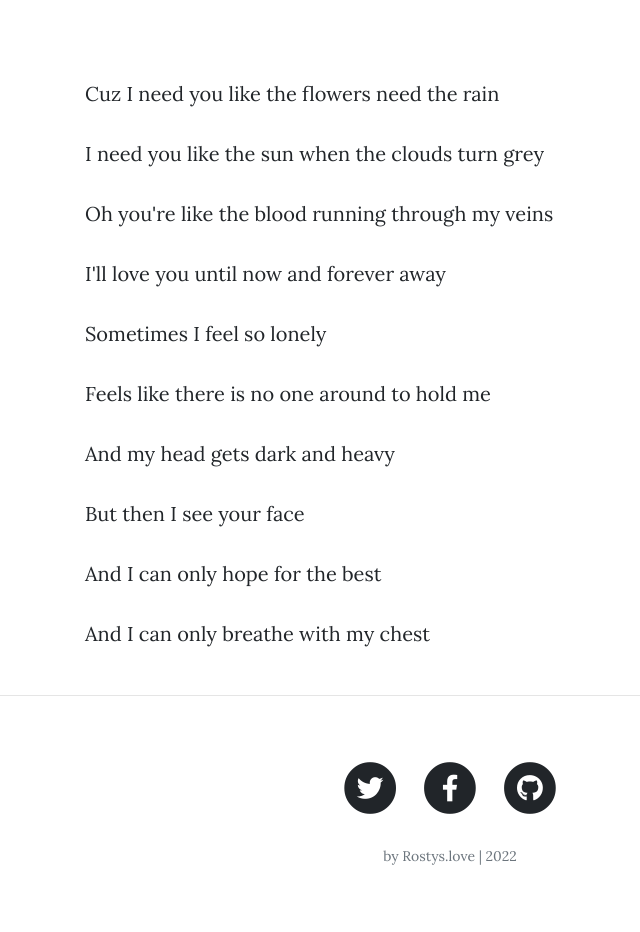
After one commit to rostys-love/Blog-with-users_giti, a Flask app: page /fortory in a window 1280 px wide. The commit adds this page. Shown: the part 533-1465 px from the top of the page, without its empty margins (190-830 px from the left). Run offline with Flask 2, Linux system fonts and the light colour scheme; a user stored in the database is signed in; some libraries are stand-ins or nearby versions.

```diff
--- a/main.py
+++ b/main.py
@@ -1,87 +1,68 @@
-from functools import wraps
-import os
-from flask import Flask, render_template, redirect, url_for, flash, request, abort
+from flask import Flask, render_template, redirect, url_for, flash, abort
 from flask_bootstrap import Bootstrap
 from flask_ckeditor import CKEditor
 from datetime import date
+from functools import wraps
 from werkzeug.security import generate_password_hash, check_password_hash
 from flask_sqlalchemy import SQLAlchemy
 from sqlalchemy.orm import relationship
 from flask_login import UserMixin, login_user, LoginManager, login_required, current_user, logout_user
-from forms import CreatePostForm, RegisterForm, LoginForm, CommentForm
+from forms import LoginForm, RegisterForm, CreatePostForm, CommentForm
 from flask_gravatar import Gravatar
 
 app = Flask(__name__)
-app.config['SECRET_KEY'] = os.environ.get("SECRET_KEY")
+app.config['SECRET_KEY'] = '8BYkEfBA6O6donzWlSihBXox7C0sKR6b'
 ckeditor = CKEditor(app)
 Bootstrap(app)
+gravatar = Gravatar(app, size=100, rating='g', default='retro', force_default=False, force_lower=False, use_ssl=False, base_url=None)
 
 ##CONNECT TO DB
-app.config['SQLALCHEMY_DATABASE_URI'] = os.environ.get("DATABASE_URL")
+app.config['SQLALCHEMY_DATABASE_URI'] = 'sqlite:///blog.db'
 app.config['SQLALCHEMY_TRACK_MODIFICATIONS'] = False
 db = SQLAlchemy(app)
-
 login_manager = LoginManager()
 login_manager.init_app(app)
-
-gravatar = Gravatar(app,
-                    size=100,
-                    rating='g',
-                    default='retro',
-                    force_default=False,
-                    force_lower=False,
-                    use_ssl=False,
-                    base_url=None)
 
 
 @login_manager.user_loader
 def load_user(user_id):
     return User.query.get(int(user_id))
 
-##CONFIGURE TABLES
 
-
+##CONFIGURE TABLE
 class User(UserMixin, db.Model):
     __tablename__ = "users"
     id = db.Column(db.Integer, primary_key=True)
     email = db.Column(db.String(100), unique=True)
     password = db.Column(db.String(100))
     name = db.Column(db.String(100))
-
-    # This will act like a List of BlogPost objects attached to each User.
-    # The "author" refers to the author property in the BlogPost class.
     posts = relationship("BlogPost", back_populates="author")
     comments = relationship("Comment", back_populates="comment_author")
+
 
 class BlogPost(db.Model):
     __tablename__ = "blog_posts"
     id = db.Column(db.Integer, primary_key=True)
-
-    # Create Foreign Key, "users.id" the users refers to the tablename of User.
     author_id = db.Column(db.Integer, db.ForeignKey("users.id"))
-    # Create reference to the User object, the "posts" refers to the posts protperty in the User class.
     author = relationship("User", back_populates="posts")
-
     title = db.Column(db.String(250), unique=True, nullable=False)
     subtitle = db.Column(db.String(250), nullable=False)
     date = db.Column(db.String(250), nullable=False)
     body = db.Column(db.Text, nullable=False)
     img_url = db.Column(db.String(250), nullable=False)
-
     comments = relationship("Comment", back_populates="parent_post")
 
 
-class Comment(UserMixin, db.Model):
+class Comment(db.Model):
     __tablename__ = "comments"
     id = db.Column(db.Integer, primary_key=True)
-    text = db.Column(db.String(100))
-    comment_author = relationship("User", back_populates="comments")
+    post_id = db.Column(db.Integer, db.ForeignKey("blog_posts.id"))
     author_id = db.Column(db.Integer, db.ForeignKey("users.id"))
     parent_post = relationship("BlogPost", back_populates="comments")
-    post_id = db.Column(db.Integer, db.ForeignKey("blog_posts.id"))
+    comment_author = relationship("User", back_populates="comments")
+    text = db.Column(db.Text, nullable=False)
+db.create_all()
 
-
-db.create_all()
 
 def admin_only(f):
     @wraps(f)
@@ -95,41 +76,47 @@ def admin_only(f):
 @app.route('/')
 def get_all_posts():
     posts = BlogPost.query.all()
-    return render_template("index.html", all_posts=posts)
+    return render_template("index.html", all_posts=posts, current_user=current_user)
 
 
-@app.route('/register', methods=(["POST", "GET"]))
+@app.route('/register', methods=["GET", "POST"])
 def register():
     form = RegisterForm()
-    if request.method == 'POST':
-        if User.query.filter_by(email=request.form.get('email')).first():
+    if form.validate_on_submit():
+
+        if User.query.filter_by(email=form.email.data).first():
+            print(User.query.filter_by(email=form.email.data).first())
+            #User already exists
             flash("You've already signed up with that email, log in instead!")
             return redirect(url_for('login'))
-        hash_password = generate_password_hash(
-            request.form.get('password'),
+
+        hash_and_salted_password = generate_password_hash(
+            form.password.data,
             method='pbkdf2:sha256',
             salt_length=8
         )
-        if form.validate_on_submit():
-            new_user = User(
-                email=form.email.data,
-                password=hash_password,
-                name=form.name.data
-            )
-            db.session.add(new_user)
-            db.session.commit()
-            login_user(new_user)
-            return redirect(url_for("get_all_posts"))
-    return render_template("register.html", form=form)
+        new_user = User(
+            email=form.email.data,
+            name=form.name.data,
+            password=hash_and_salted_password,
+        )
+        db.session.add(new_user)
+        db.session.commit()
+        login_user(new_user)
+        return redirect(url_for("get_all_posts"))
+
+    return render_template("register.html", form=form, current_user=current_user)
 
 
-@app.route('/login', methods=(["POST", "GET"]))
+@app.route('/login', methods=["GET", "POST"])
 def login():
     form = LoginForm()
-    if request.method == "POST":
-        email = request.form.get("email")
-        password = request.form.get("password")
+    if form.validate_on_submit():
+        email = form.email.data
+        password = form.password.data
+
         user = User.query.filter_by(email=email).first()
+        # Email doesn't exist or password incorrect.
         if not user:
             flash("That email does not exist, please try again.")
             return redirect(url_for('login'))
@@ -138,8 +125,8 @@ def login():
             return redirect(url_for('login'))
         else:
             login_user(user)
-            return redirect(url_for("get_all_posts"))
-    return render_template("login.html", form=form)
+            return redirect(url_for('get_all_posts'))
+    return render_template("login.html", form=form, current_user=current_user)
 
 
 @app.route('/logout')
@@ -148,10 +135,11 @@ def logout():
     return redirect(url_for('get_all_posts'))
 
 
-@app.route("/post/<int:post_id>", methods=(["POST", "GET"]))
+@app.route("/post/<int:post_id>", methods=["GET", "POST"])
 def show_post(post_id):
     form = CommentForm()
     requested_post = BlogPost.query.get(post_id)
+
     if form.validate_on_submit():
         if not current_user.is_authenticated:
             flash("You need to login or register to comment.")
@@ -164,20 +152,22 @@ def show_post(post_id):
         )
         db.session.add(new_comment)
         db.session.commit()
+
     return render_template("post.html", post=requested_post, form=form, current_user=current_user)
 
 
-@app.route("/about")
+@app.route("/fortory")
+@admin_only
 def about():
-    return render_template("about.html")
+    return render_template("fortory.html", current_user=current_user)
 
 
 @app.route("/contact")
 def contact():
-    return render_template("contact.html")
+    return render_template("contact.html", current_user=current_user)
 
 
-@app.route("/new-post", methods=(["POST", "GET"]))
+@app.route("/new-post", methods=["GET", "POST"])
 @admin_only
 def add_new_post():
     form = CreatePostForm()
@@ -193,10 +183,13 @@ def add_new_post():
         db.session.add(new_post)
         db.session.commit()
         return redirect(url_for("get_all_posts"))
-    return render_template("make-post.html", form=form)
+
+    return render_template("make-post.html", form=form, current_user=current_user)
 
 
-@app.route("/edit-post/<int:post_id>")
+
+
+@app.route("/edit-post/<int:post_id>", methods=["GET", "POST"])
 @admin_only
 def edit_post(post_id):
     post = BlogPost.query.get(post_id)
@@ -204,19 +197,18 @@ def edit_post(post_id):
         title=post.title,
         subtitle=post.subtitle,
         img_url=post.img_url,
-        author=post.author,
+        author=current_user,
         body=post.body
     )
     if edit_form.validate_on_submit():
         post.title = edit_form.title.data
         post.subtitle = edit_form.subtitle.data
         post.img_url = edit_form.img_url.data
-        post.author = edit_form.author.data
         post.body = edit_form.body.data
         db.session.commit()
         return redirect(url_for("show_post", post_id=post.id))
 
-    return render_template("make-post.html", form=edit_form)
+    return render_template("make-post.html", form=edit_form, is_edit=True, current_user=current_user)
 
 
 @app.route("/delete/<int:post_id>")
--- a/templates/footer.html
+++ b/templates/footer.html
@@ -29,7 +29,7 @@
               </a>
             </li>
           </ul>
-          <p class="copyright text-muted">Copyright &copy; Your Website 2020</p>
+          <p class="copyright text-muted">by Rostys.love | 2022</p>
         </div>
       </div>
     </div>
--- /dev/null
+++ b/templates/fortory.html
@@ -0,0 +1,38 @@
+{% include "header.html" %}
+
+  <!-- Page Header -->
+  <header class="masthead" style="background-image: url({{ url_for('static', filename='img/paris.jpg')}})">
+    <div class="overlay"></div>
+    <div class="container">
+      <div class="row">
+        <div class="col-lg-8 col-md-10 mx-auto">
+          <div class="page-heading">
+            <h1>Only for Tory</h1>
+            <span class="subheading">Daily reminder that I love you ❤️</span>
+          </div>
+        </div>
+      </div>
+    </div>
+  </header>
+
+  <!-- Main Content -->
+  <div class="container">
+    <div class="row">
+      <div class="col-lg-8 col-md-10 mx-auto">
+        <p>Cuz I need you like the flowers need the rain</p>
+        <p>I need you like the sun when the clouds turn grey</p>
+        <p>Oh you're like the blood running through my veins</p>
+        <p>I'll love you until now and forever away</p>
+        <p>Sometimes I feel so lonely</p>
+        <p>Feels like there is no one around to hold me</p>
+        <p>And my head gets dark and heavy</p>
+        <p>But then I see your face</p>
+        <p>And I can only hope for the best</p>
+        <p>And I can only breathe with my chest</p>
+      </div>
+    </div>
+  </div>
+
+  <hr>
+
+  {% include "footer.html" %}
--- a/templates/header.html
+++ b/templates/header.html
@@ -8,7 +8,7 @@
   <meta name="description" content="">
   <meta name="author" content="">
 
-  <title>Rostyslav's Blog</title>
+  <title>Rostys.love</title>
 
   <!-- Bootstrap core CSS -->
   <link href="{{ url_for('static', filename='vendor/bootstrap/css/bootstrap.min.css') }}" rel="stylesheet">
@@ -28,7 +28,7 @@
   <!-- Navigation -->
   <nav class="navbar navbar-expand-lg navbar-light fixed-top" id="mainNav">
     <div class="container">
-      <a class="navbar-brand" href="{{url_for('get_all_posts')}}">Rostyslav's Blog</a>
+      <a class="navbar-brand" href="{{url_for('get_all_posts')}}">Rostys.love</a>
       <button class="navbar-toggler navbar-toggler-right" type="button" data-toggle="collapse" data-target="#navbarResponsive" aria-controls="navbarResponsive" aria-expanded="false" aria-label="Toggle navigation">
         Menu
         <i class="fas fa-bars"></i>
@@ -49,10 +49,10 @@
           <li class="nav-item">
             <a class="nav-link" href="{{ url_for('logout') }}">Log Out</a>
           </li>
+          <li class="nav-item">
+            <a class="nav-link" href="{{ url_for('about') }}">Only for Tory</a>
+          </li>
           {% endif %}
-          <li class="nav-item">
-            <a class="nav-link" href="{{ url_for('about') }}">About</a>
-          </li>
           <li class="nav-item">
             <a class="nav-link" href="{{ url_for('contact') }}">Contact</a>
           </li>
--- a/templates/index.html
+++ b/templates/index.html
@@ -7,8 +7,8 @@
       <div class="row">
         <div class="col-lg-8 col-md-10 mx-auto">
           <div class="site-heading">
-            <h1>Rostyslav's Blog</h1>
-            <span class="subheading">A collection of random musings.</span>
+            <h1>Our history of love❤</h1>
+            <span class="subheading">A collection of the memories</span>
           </div>
         </div>
       </div>
--- a/templates/post.html
+++ b/templates/post.html
@@ -8,6 +8,7 @@
       <div class="row">
         <div class="col-lg-8 col-md-10 mx-auto">
           <div class="post-heading">
+            <img src="{{ url_for('static',filename='output/{}.jpg'.format(file_name) ) }}">
             <h1>{{post.title}}</h1>
             <h2 class="subheading">{{post.subtitle}}</h2>
             <span class="meta">Posted by
```
Also changed, not shown: templates/about.html (deleted, +0 -31 lines), blog.db (deleted).
